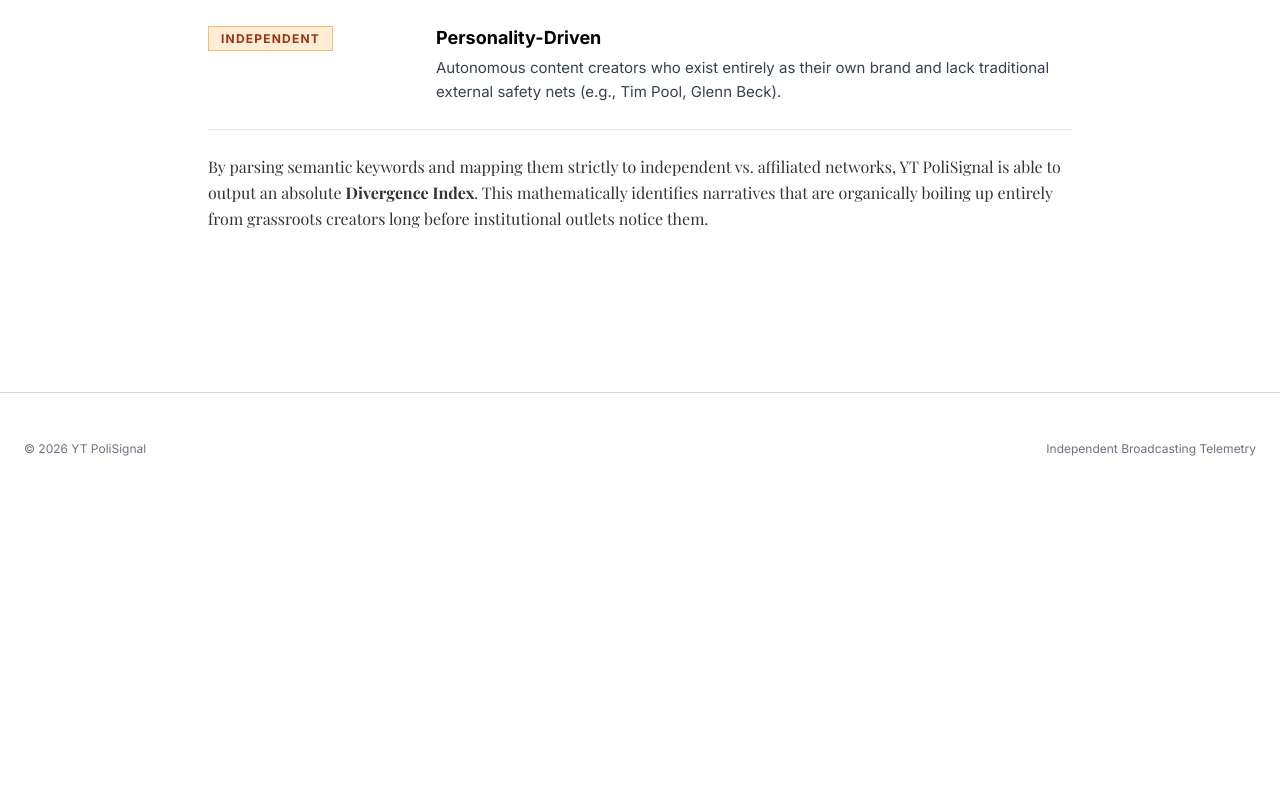
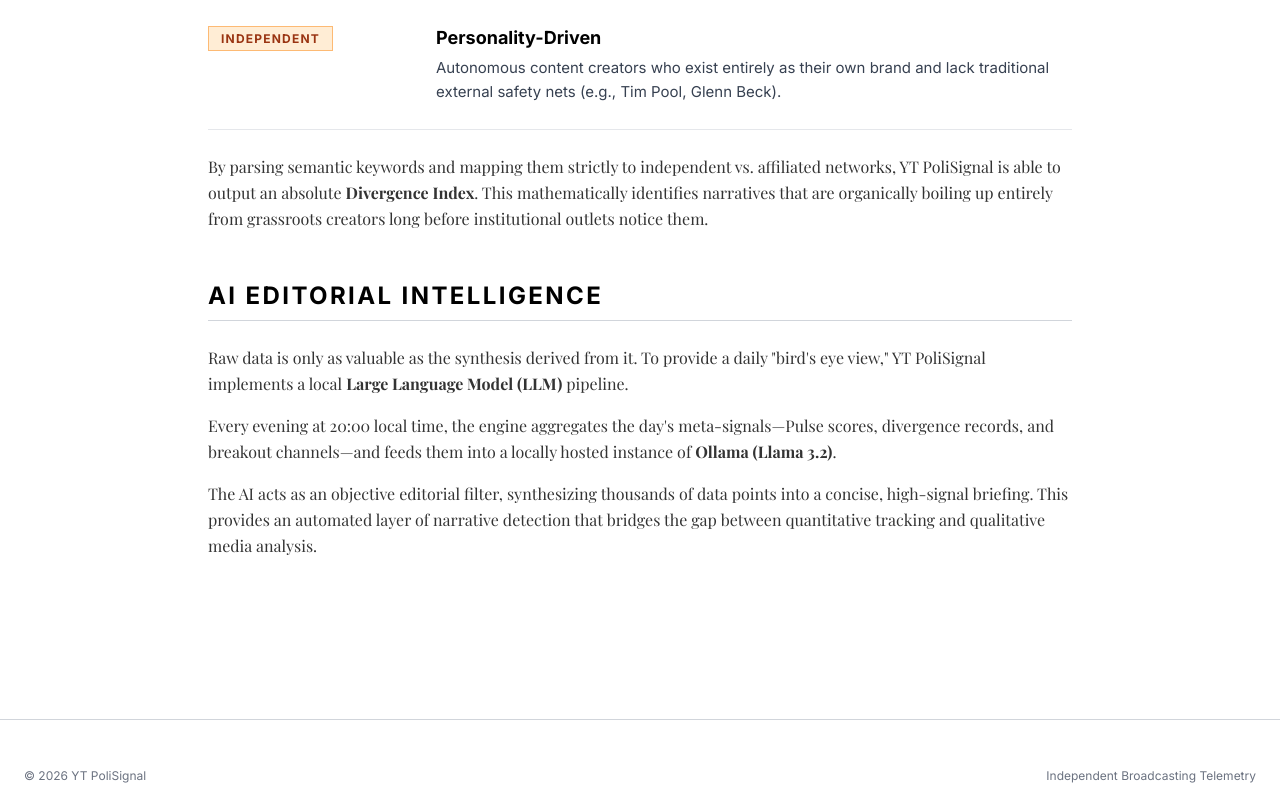
Before and after one commit to dj-urg/yt-polisignal, a Flask app: page /methodology in a window 1280 px wide. Shown: the part 1630-2429 px from the top of the page. Before the commit the page ends 2086 px from the top, so only its background shows below. Run offline with Flask 3, Linux system fonts and the light colour scheme; some libraries are stand-ins or nearby versions; some web fonts are replaced.

Commit message:
docs(methodology): add AI Editorial Intelligence section

```diff
--- a/dashboard/templates/methodology.html
+++ b/dashboard/templates/methodology.html
@@ -55,7 +55,7 @@
             </p>
         </div>
 
-        <!-- Section 3 -->
+        <!-- Section 3: Affiliation Divergence -->
         <div class="mb-12">
             <h2 class="text-2xl font-bold font-sans text-black uppercase tracking-widest border-b border-gray-300 pb-2 mb-6">Affiliation Divergence Tracker</h2>
             <p class="mb-6">
@@ -88,6 +88,20 @@
             </p>
         </div>
 
+        <!-- Section 4: AI Editorial Intelligence -->
+        <div class="mb-12">
+            <h2 class="text-2xl font-bold font-sans text-black uppercase tracking-widest border-b border-gray-300 pb-2 mb-6">AI Editorial Intelligence</h2>
+            <p class="mb-4">
+                Raw data is only as valuable as the synthesis derived from it. To provide a daily "bird's eye view," YT PoliSignal implements a local <strong>Large Language Model (LLM)</strong> pipeline.
+            </p>
+            <p class="mb-4">
+                Every evening at 20:00 local time, the engine aggregates the day's meta-signals—Pulse scores, divergence records, and breakout channels—and feeds them into a locally hosted instance of <strong>Ollama (Llama 3.2)</strong>.
+            </p>
+            <p class="mb-4">
+                The AI acts as an objective editorial filter, synthesizing thousands of data points into a concise, high-signal briefing. This provides an automated layer of narrative detection that bridges the gap between quantitative tracking and qualitative media analysis.
+            </p>
+        </div>
+
     </article>
 </main>
 {% endblock %}
```
